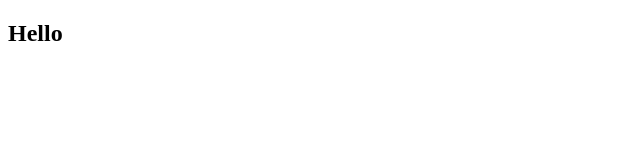
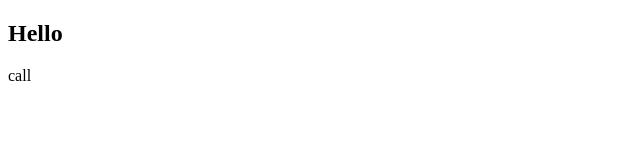
Before and after one commit to lena0099/trygit, a plain HTML site: page index.html in a window 1280 px wide. Shown: the full height of the page, 0-640 px from the left. Drawn offline with Linux system fonts and the light colour scheme.

Commit message:
call change

```diff
--- a/index.html
+++ b/index.html
@@ -6,6 +6,6 @@
 </head>
 <body>
 <h2>Hello</h2>
-
+<p2>call</p2>
 </body>
 </html>
```
